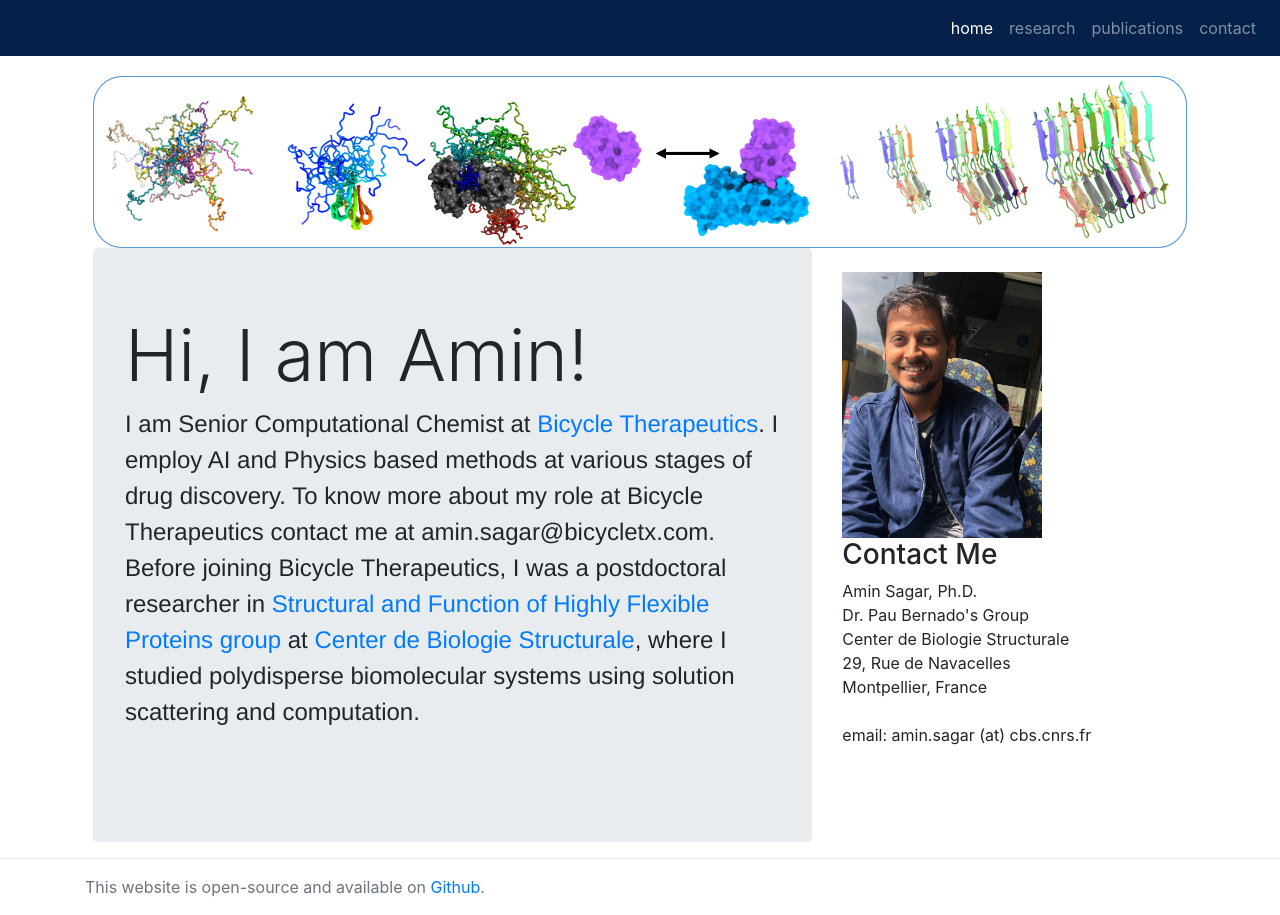
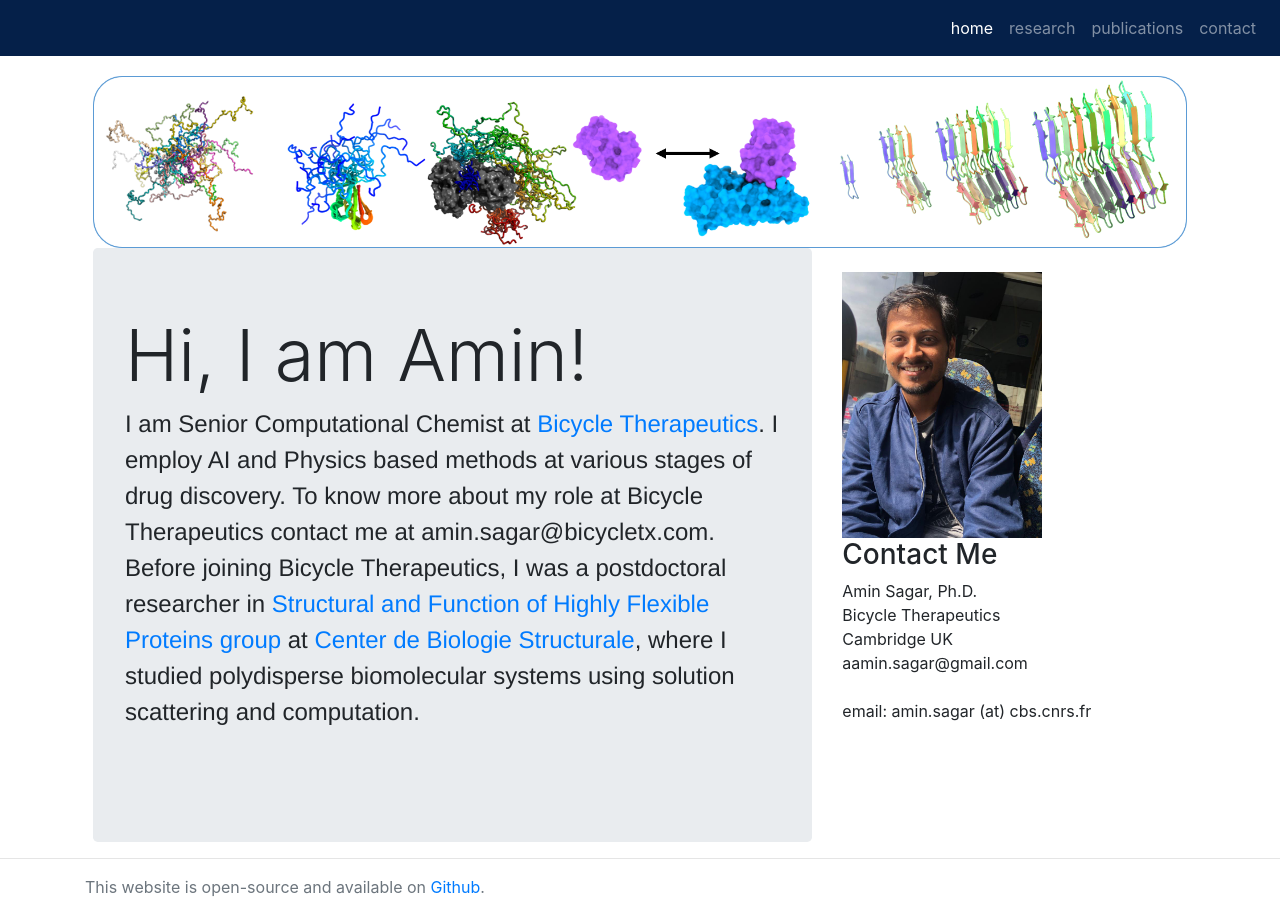
Before and after one commit to aminsagar/aminsagar.github.io, a Jekyll site: the page built from index.md, in a window 1280 px wide. Built offline with Jekyll 4.4.1, drawn with Linux system fonts in a browser that asks for light colours; nearby versions of some CDN libraries; comment, search, counter and statistics services are not loaded.

Commit message:
Update sidebar.html

```diff
--- a/_includes/sidebar.html
+++ b/_includes/sidebar.html
@@ -4,10 +4,9 @@
 <h3>Contact Me</h3>
 <p>
 Amin Sagar, Ph.D. <br>
-Dr. Pau Bernado's Group <br>
-Center de Biologie Structurale<br>
-29, Rue de Navacelles <br>
-Montpellier, France <br>
+Bicycle Therapeutics <br>
+Cambridge UK <br>
+aamin.sagar@gmail.com <br>
 <br>
 email: amin.sagar (at) cbs.cnrs.fr <br>
 <br>
```
